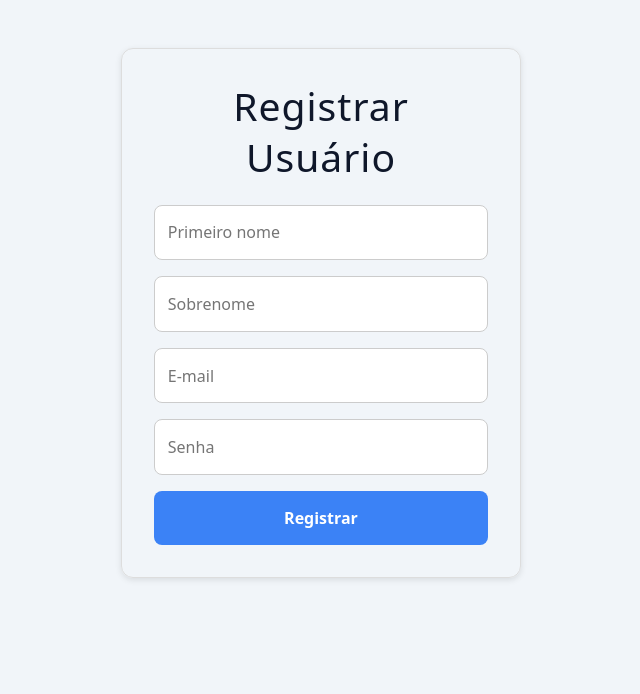
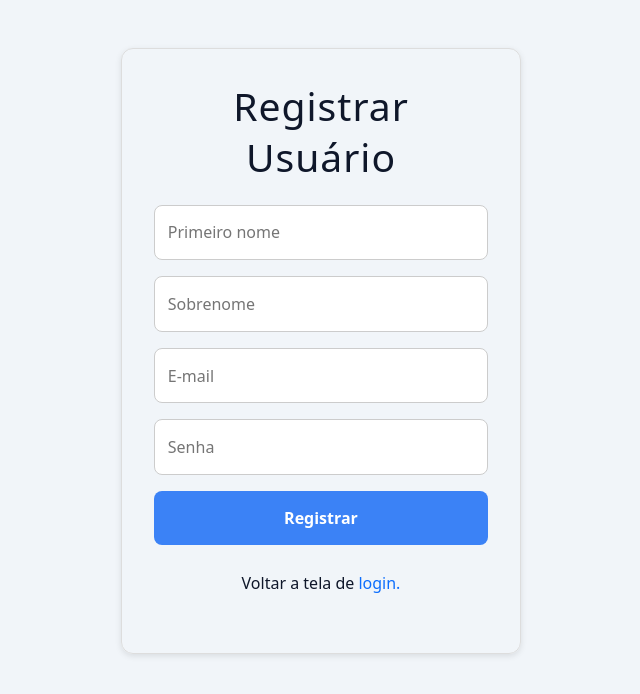
Before and after one commit to jupitters/java-shop, a React app in the folder frontend/: page /register in a window 1280 px wide. Shown: the top 694 px of the page, without its empty margins (319-959 px from the left). Built offline with nearby package versions, Linux system fonts and the light colour scheme; no server answers; the HTML template or start-up script is replaced by a standard one.

Commit message:
register

```diff
--- a/frontend/src/pages/Register.jsx
+++ b/frontend/src/pages/Register.jsx
@@ -80,6 +80,7 @@ const Register = () => {
       </form>
 
       {message && <p style={styles.message}>{message}</p>}
+      <p className="mt-4">Voltar a tela de <a href="/login">login.</a></p>
     </div>
   );
 };
```
